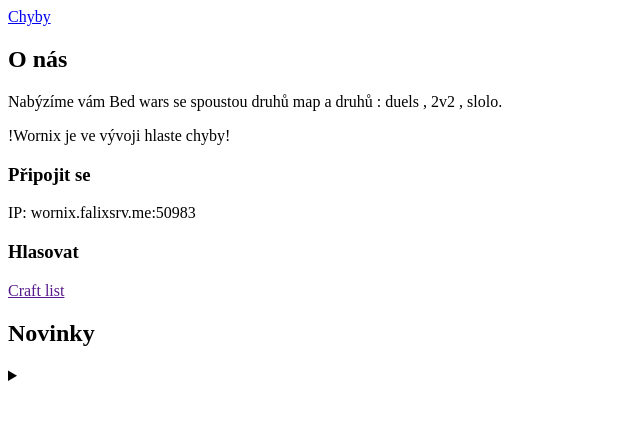
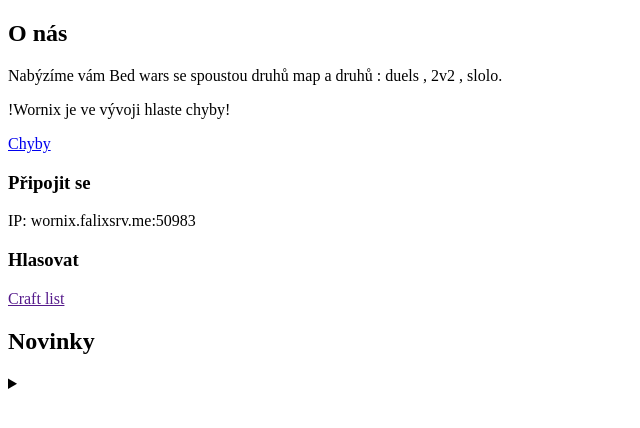
Before and after one commit to WornixMC/MCWornix, a plain HTML site: page index.html in a window 1280 px wide. Shown: the whole page, without its empty margins (0-640 px from the left). Drawn offline with Linux system fonts and the light colour scheme.

Commit message:
Update index.html

```diff
--- a/index.html
+++ b/index.html
@@ -7,10 +7,10 @@
     <title>WornixMC</title>
 </head>
 <body>
-    <a href = "https://github.com/WornixMC/MCWornix/issues">Chyby</a>
+    <a href = ""></a>
   <h2>O nás</h2>
   <p>Nabýzíme vám Bed wars se spoustou druhů map a druhů : duels , 2v2 , slolo.</p>
-    <p>!Wornix je ve vývoji hlaste chyby!</p>
+    <p>!Wornix je ve vývoji hlaste chyby!</p><a href = "https://github.com/WornixMC/MCWornix/issues">Chyby</a>
   <h3>Připojit se </h3>
   <p>IP: wornix.falixsrv.me:50983</p>
   <h3>Hlasovat</h3>
```
